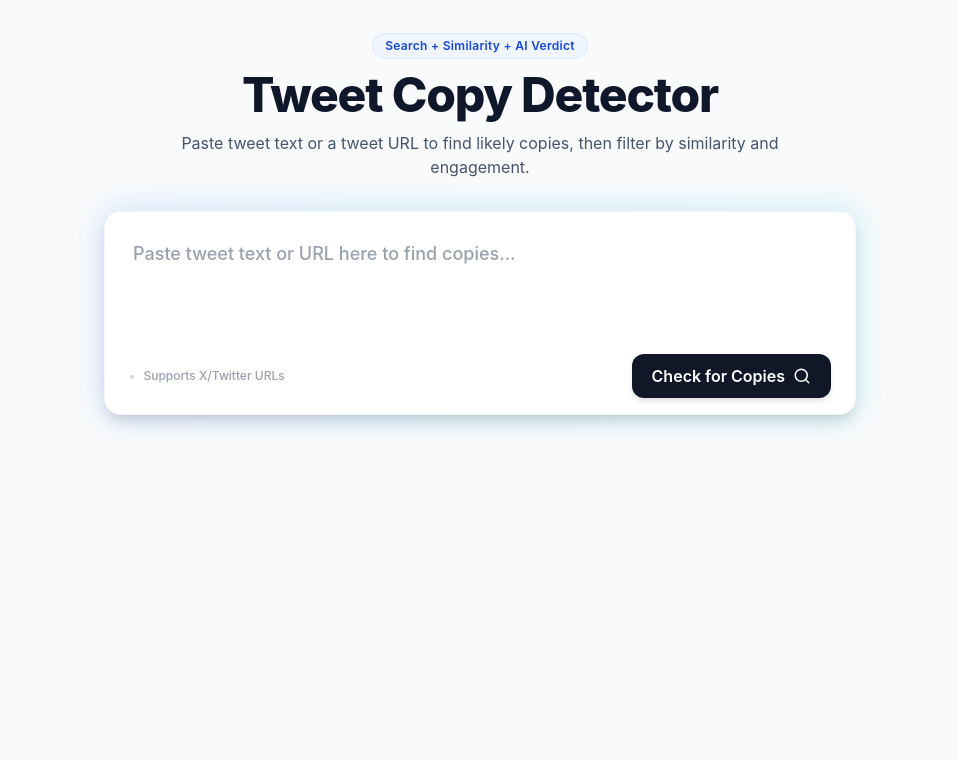
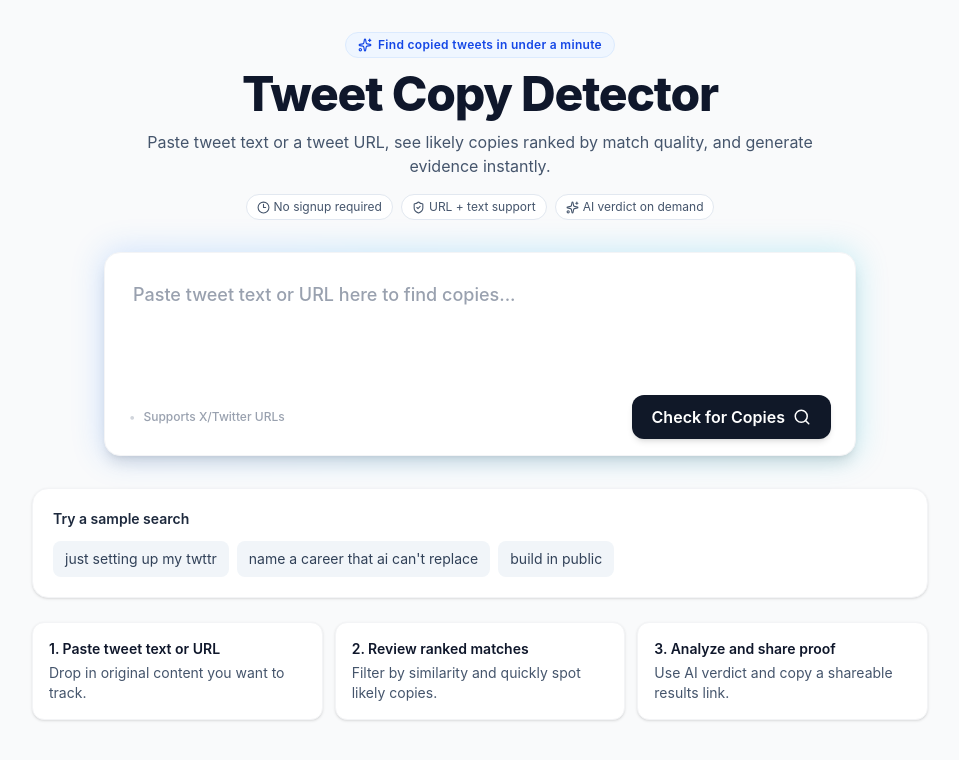
Before and after one commit to Rishet11/TraceX, a Next.js app: page / in a window 1280 px wide. Shown: the top 760 px of the page, without its empty margins (160-1119 px from the left). Built offline with nearby package versions, Linux system fonts and the light colour scheme.

Commit message:
feat(growth-ux): add first-visit hook flow with quick-start examples and onboarding steps
- strengthen hero value proposition and trust chips

- add sample query buttons for immediate product activation

- add simple 3-step onboarding section for idle state

```diff
--- a/app/page.js
+++ b/app/page.js
@@ -6,12 +6,18 @@ import ResultCard from '@/components/ResultCard'; // I'll use list directly or m
 import { calculateSimilarity } from '@/lib/similarity';
 import { withQualityScores } from '@/lib/ranking';
 import { encodeShareData } from '@/lib/urlEncoder';
-import { Share2, ArrowDownUp, Filter } from 'lucide-react';
+import { Share2, ArrowDownUp, Filter, Sparkles, Clock3, ShieldCheck } from 'lucide-react';
 
 const LOADING_MESSAGES = [
   'Searching for similar tweets...',
   'Checking multiple places for matches...',
   'Ranking the best results for you...',
+];
+
+const QUICK_EXAMPLES = [
+  'just setting up my twttr',
+  "name a career that ai can't replace",
+  'build in public',
 ];
 
 export default function Home() {
@@ -233,14 +239,61 @@ export default function Home() {
     <main className="min-h-screen bg-gray-50 flex flex-col py-8 px-4 md:px-0">
       <div className="max-w-4xl mx-auto w-full space-y-6">
         <div className="text-center space-y-3">
-          <div className="inline-flex items-center rounded-full bg-blue-50 border border-blue-100 px-3 py-1 text-xs font-semibold text-blue-700 tracking-wide">
-            Search + Similarity + AI Verdict
+          <div className="inline-flex items-center rounded-full bg-blue-50 border border-blue-100 px-3 py-1 text-xs font-semibold text-blue-700 tracking-wide gap-1.5">
+            <Sparkles size={14} />
+            Find copied tweets in under a minute
           </div>
           <h1 className="text-4xl md:text-5xl font-extrabold text-slate-900 tracking-tight">Tweet Copy Detector</h1>
-          <p className="text-slate-600 max-w-2xl mx-auto">Paste tweet text or a tweet URL to find likely copies, then filter by similarity and engagement.</p>
+          <p className="text-slate-600 max-w-2xl mx-auto">Paste tweet text or a tweet URL, see likely copies ranked by match quality, and generate evidence instantly.</p>
+          <div className="flex flex-wrap justify-center items-center gap-2 text-xs text-slate-600 pt-1">
+            <span className="inline-flex items-center gap-1 px-2.5 py-1 rounded-full bg-white border border-slate-200">
+              <Clock3 size={13} />
+              No signup required
+            </span>
+            <span className="inline-flex items-center gap-1 px-2.5 py-1 rounded-full bg-white border border-slate-200">
+              <ShieldCheck size={13} />
+              URL + text support
+            </span>
+            <span className="inline-flex items-center gap-1 px-2.5 py-1 rounded-full bg-white border border-slate-200">
+              <Sparkles size={13} />
+              AI verdict on demand
+            </span>
+          </div>
         </div>
 
         <SearchInput onSearch={handleSearch} isLoading={loading} />
+
+        <div className="bg-white rounded-2xl border border-gray-100 shadow-sm p-4 md:p-5 space-y-3">
+          <div className="text-sm font-semibold text-slate-800">Try a sample search</div>
+          <div className="flex flex-wrap gap-2">
+            {QUICK_EXAMPLES.map((example) => (
+              <button
+                key={example}
+                onClick={() => handleSearch(example, { queryInputType: 'text' })}
+                className="text-sm px-3 py-2 rounded-lg bg-slate-100 text-slate-700 hover:bg-slate-200 transition-colors"
+              >
+                {example}
+              </button>
+            ))}
+          </div>
+        </div>
+
+        {searchStatus === 'idle' && (
+          <div className="grid grid-cols-1 md:grid-cols-3 gap-3">
+            <div className="bg-white rounded-xl border border-gray-100 p-4 shadow-sm">
+              <div className="text-sm font-semibold text-slate-900 mb-1">1. Paste tweet text or URL</div>
+              <p className="text-sm text-slate-600">Drop in original content you want to track.</p>
+            </div>
+            <div className="bg-white rounded-xl border border-gray-100 p-4 shadow-sm">
+              <div className="text-sm font-semibold text-slate-900 mb-1">2. Review ranked matches</div>
+              <p className="text-sm text-slate-600">Filter by similarity and quickly spot likely copies.</p>
+            </div>
+            <div className="bg-white rounded-xl border border-gray-100 p-4 shadow-sm">
+              <div className="text-sm font-semibold text-slate-900 mb-1">3. Analyze and share proof</div>
+              <p className="text-sm text-slate-600">Use AI verdict and copy a shareable results link.</p>
+            </div>
+          </div>
+        )}
 
         {searchStatus !== 'idle' && (
            <div className="space-y-6">
```
